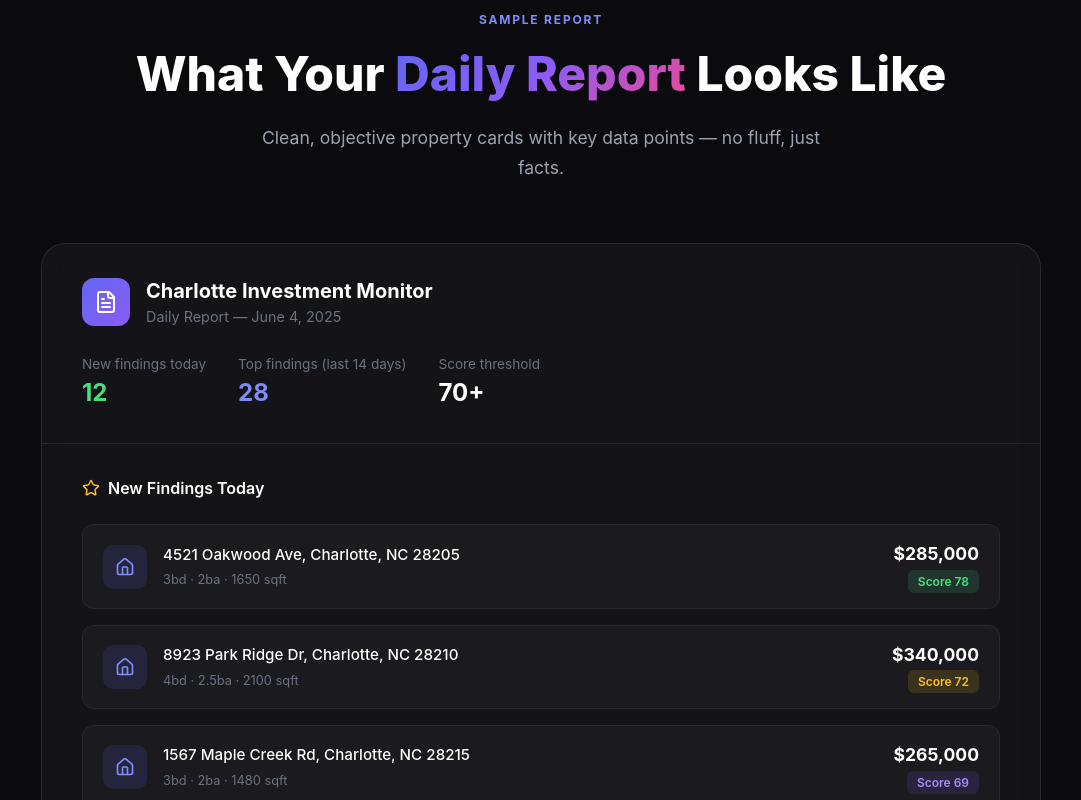
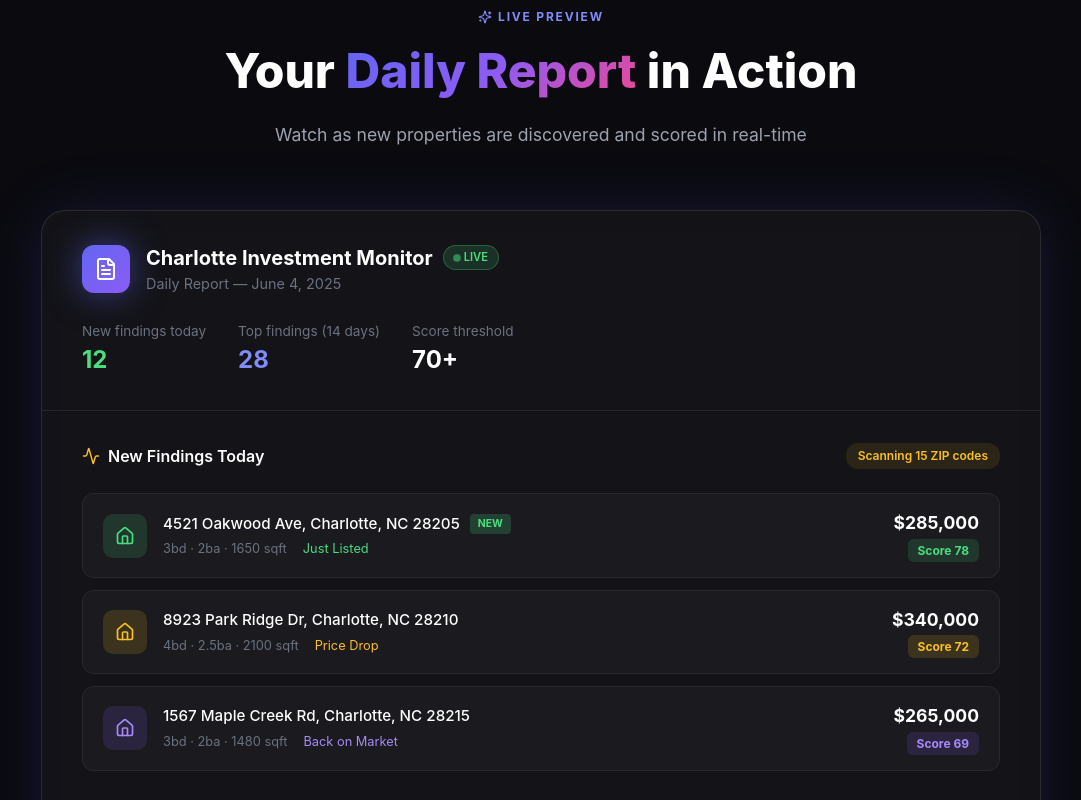
Before and after one commit to tghomboj-web/dara-investment, a Next.js app: page / in a window 1280 px wide. Shown: the part 1840-2640 px from the top of the page, without its empty margins (99-1180 px from the left). Built offline with nearby package versions, Linux system fonts and the light colour scheme.

Commit message:
Add animations to SampleReport: staggered slide-in effects, pulsing live indicator, hover effects on listings, animated stats

```diff
--- a/components/SampleReport.tsx
+++ b/components/SampleReport.tsx
@@ -1,21 +1,23 @@
 "use client";
 
-import { FileText, Home, TrendingUp, MapPin, DollarSign, Calendar, Star, ArrowRight } from "lucide-react";
+import { useState, useEffect } from "react";
+import { FileText, Home, TrendingUp, Calendar, Star, ArrowRight, Activity, Sparkles } from "lucide-react";
 
-const newFindings = [
+const initialFindings = [
   {
-    icon: Home,
+    id: 1,
     address: "4521 Oakwood Ave, Charlotte, NC 28205",
     beds: 3,
     baths: 2,
     sqft: 1650,
     price: "$285,000",
     score: 78,
-    status: "New Listing",
+    status: "Just Listed",
     badge: "green",
+    delay: 0,
   },
   {
-    icon: Home,
+    id: 2,
     address: "8923 Park Ridge Dr, Charlotte, NC 28210",
     beds: 4,
     baths: 2.5,
@@ -24,9 +26,10 @@ const newFindings = [
     score: 72,
     status: "Price Drop",
     badge: "yellow",
+    delay: 200,
   },
   {
-    icon: Home,
+    id: 3,
     address: "1567 Maple Creek Rd, Charlotte, NC 28215",
     beds: 3,
     baths: 2,
@@ -35,12 +38,13 @@ const newFindings = [
     score: 69,
     status: "Back on Market",
     badge: "purple",
+    delay: 400,
   },
 ];
 
 const topFindings = [
   {
-    icon: TrendingUp,
+    id: 1,
     address: "2314 Riverbend Rd, Charlotte, NC 28214",
     price: "$320,000",
     score: 84,
@@ -48,7 +52,7 @@ const topFindings = [
     highlight: "High rental demand area",
   },
   {
-    icon: TrendingUp,
+    id: 2,
     address: "7896 Hunters Pointe, Charlotte, NC 28269",
     price: "$295,000",
     score: 81,
@@ -58,6 +62,27 @@ const topFindings = [
 ];
 
 export default function SampleReport() {
+  const [mounted, setMounted] = useState(false);
+  const [animatedFindings, setAnimatedFindings] = useState<number[]>([]);
+  const [pulseStats, setPulseStats] = useState(false);
+
+  useEffect(() => {
+    setMounted(true);
+
+    initialFindings.forEach((finding) => {
+      setTimeout(() => {
+        setAnimatedFindings((prev) => [...prev, finding.id]);
+      }, finding.delay + 500);
+    });
+
+    const pulseInterval = setInterval(() => {
+      setPulseStats(true);
+      setTimeout(() => setPulseStats(false), 600);
+    }, 4000);
+
+    return () => clearInterval(pulseInterval);
+  }, []);
+
   return (
     <section
       id="sample-report"
@@ -68,12 +93,44 @@ export default function SampleReport() {
         <div className="absolute top-0 left-0 right-0 h-px bg-gradient-to-r from-transparent via-indigo-500/30 to-transparent" />
       </div>
 
+      <style>{`
+        @keyframes slideInUp {
+          from { opacity: 0; transform: translateY(20px); }
+          to { opacity: 1; transform: translateY(0); }
+        }
+        @keyframes pulse-glow {
+          0%, 100% { box-shadow: 0 0 20px rgba(99,102,241,0.3); }
+          50% { box-shadow: 0 0 40px rgba(99,102,241,0.6); }
+        }
+        .listing-card {
+          transition: all 0.3s ease;
+        }
+        .listing-card:hover {
+          transform: translateX(8px);
+          background: rgba(255,255,255,0.06) !important;
+          border-color: rgba(99,102,241,0.3) !important;
+        }
+        .stat-pulse {
+          animation: pulse-glow 0.6s ease;
+        }
+        .animate-slide-in {
+          animation: slideInUp 0.5s ease forwards;
+        }
+        @keyframes dot-pulse {
+          0%, 100% { opacity: 1; transform: scale(1); }
+          50% { opacity: 0.5; transform: scale(1.3); }
+        }
+        .live-dot {
+          animation: dot-pulse 2s infinite;
+        }
+      `}</style>
+
       <div style={{ maxWidth: "1000px", margin: "0 auto" }}>
         {/* Section header */}
         <div style={{ textAlign: "center", marginBottom: "60px" }}>
           <span
             style={{
-              display: "inline-block",
+              display: "inline-flex", alignItems: "center", gap: "6px",
               color: "#818cf8",
               fontSize: "0.75rem",
               fontWeight: 700,
@@ -82,7 +139,8 @@ export default function SampleReport() {
               marginBottom: "16px",
             }}
           >
-            Sample Report
+            <Sparkles size={14} />
+            Live Preview
           </span>
           <h2
             style={{
@@ -93,20 +151,21 @@ export default function SampleReport() {
               lineHeight: 1.2,
             }}
           >
-            What Your <span className="gradient-text">Daily Report</span> Looks Like
+            Your <span className="gradient-text">Daily Report</span> in Action
           </h2>
           <p style={{ color: "#9ca3af", fontSize: "1.1rem", maxWidth: "560px", margin: "0 auto", lineHeight: 1.7 }}>
-            Clean, objective property cards with key data points — no fluff, just facts.
+            Watch as new properties are discovered and scored in real-time
           </p>
         </div>
 
-        {/* Report Card */}
+        {/* Animated Report Card */}
         <div
           className="card-glass"
           style={{
             borderRadius: "24px",
             border: "1px solid rgba(255,255,255,0.1)",
             overflow: "hidden",
+            boxShadow: "0 0 60px rgba(99,102,241,0.15)",
           }}
         >
           {/* Report Header */}
@@ -121,26 +180,40 @@ export default function SampleReport() {
                   display: "flex",
                   alignItems: "center",
                   justifyContent: "center",
+                  animation: mounted ? "pulse-glow 3s ease infinite" : "none",
                 }}
               >
                 <FileText size={24} color="#fff" />
               </div>
-              <div>
+              <div style={{ flex: 1 }}>
+                <div style={{ display: "flex", alignItems: "center", gap: "10px" }}>
                   <h3 style={{ fontSize: "1.25rem", fontWeight: 700, color: "#fff" }}>
                     Charlotte Investment Monitor
                   </h3>
+                  <span
+                    style={{
+                      display: "inline-flex", alignItems: "center", gap: "4px",
+                      padding: "3px 10px", borderRadius: "20px",
+                      background: "rgba(74,222,128,0.15)", border: "1px solid rgba(74,222,128,0.3)",
+                      color: "#4ade80", fontSize: "0.7rem", fontWeight: 600,
+                    }}
+                  >
+                    <span className="live-dot" style={{ width: "6px", height: "6px", background: "#4ade80", borderRadius: "50%", display: "inline-block" }} />
+                    LIVE
+                  </span>
+                </div>
                 <p style={{ color: "#6b7280", fontSize: "0.9rem" }}>Daily Report — June 4, 2025</p>
               </div>
             </div>
 
-            {/* Summary Stats */}
+            {/* Summary Stats with pulse */}
             <div style={{ display: "flex", gap: "32px", marginTop: "24px" }}>
-              <div>
+              <div className={pulseStats ? "stat-pulse" : ""} style={{ transition: "all 0.3s ease" }}>
                 <span style={{ color: "#6b7280", fontSize: "0.85rem" }}>New findings today</span>
                 <p style={{ color: "#4ade80", fontWeight: 700, fontSize: "1.5rem" }}>12</p>
               </div>
-              <div>
-                <span style={{ color: "#6b7280", fontSize: "0.85rem" }}>Top findings (last 14 days)</span>
+              <div className={pulseStats ? "stat-pulse" : ""} style={{ transition: "all 0.3s ease" }}>
+                <span style={{ color: "#6b7280", fontSize: "0.85rem" }}>Top findings (14 days)</span>
                 <p style={{ color: "#818cf8", fontWeight: 700, fontSize: "1.5rem" }}>28</p>
               </div>
               <div>
@@ -150,17 +223,26 @@ export default function SampleReport() {
             </div>
           </div>
 
-          {/* New Findings */}
+          {/* Animated New Findings */}
           <div style={{ padding: "32px 40px", borderBottom: "1px solid rgba(255,255,255,0.08)" }}>
             <div style={{ display: "flex", alignItems: "center", gap: "8px", marginBottom: "24px" }}>
-              <Star size={18} color="#fbbf24" />
-              <h4 style={{ fontSize: "1rem", fontWeight: 600, color: "#fff" }}>New Findings Today</h4>
+              <Activity size={18} color="#fbbf24" />
+              <h4 style={{ fontSize: "1rem", fontWeight: 600, color: "#fff" }}>
+                New Findings Today
+              </h4>
+              <span style={{
+                marginLeft: "auto", padding: "4px 12px", borderRadius: "12px",
+                background: "rgba(251,191,36,0.1)", color: "#fbbf24", fontSize: "0.75rem", fontWeight: 600
+              }}>
+                Scanning 15 ZIP codes
+              </span>
             </div>
 
-            <div style={{ display: "flex", flexDirection: "column", gap: "16px" }}>
-              {newFindings.map((finding, i) => (
+            <div style={{ display: "flex", flexDirection: "column", gap: "12px" }}>
+              {initialFindings.map((finding, index) => (
                 <div
-                  key={i}
+                  key={finding.id}
+                  className={`listing-card ${animatedFindings.includes(finding.id) ? "animate-slide-in" : ""}`}
                   style={{
                     display: "flex",
                     alignItems: "center",
@@ -169,29 +251,53 @@ export default function SampleReport() {
                     borderRadius: "12px",
                     background: "rgba(255,255,255,0.03)",
                     border: "1px solid rgba(255,255,255,0.06)",
+                    opacity: animatedFindings.includes(finding.id) ? 1 : 0,
+                    transform: animatedFindings.includes(finding.id) ? "translateY(0)" : "translateY(20px)",
+                    cursor: "pointer",
                   }}
                 >
+                  {/* Animated Icon */}
                   <div
                     style={{
                       width: "44px",
                       height: "44px",
                       borderRadius: "10px",
-                      background: "rgba(99,102,241,0.15)",
+                      background: finding.badge === "green" ? "rgba(74,222,128,0.15)" : finding.badge === "yellow" ? "rgba(251,191,36,0.15)" : "rgba(139,92,246,0.15)",
                       display: "flex",
                       alignItems: "center",
                       justifyContent: "center",
+                      transition: "transform 0.3s ease",
                     }}
                   >
-                    <finding.icon size={20} color="#818cf8" />
+                    <Home
+                      size={20}
+                      color={finding.badge === "green" ? "#4ade80" : finding.badge === "yellow" ? "#fbbf24" : "#a78bfa"}
+                    />
                   </div>
+
                   <div style={{ flex: 1 }}>
-                    <p style={{ color: "#fff", fontWeight: 500, fontSize: "0.95rem", marginBottom: "4px" }}>
+                    <div style={{ display: "flex", alignItems: "center", gap: "10px", marginBottom: "4px" }}>
+                      <p style={{ color: "#fff", fontWeight: 500, fontSize: "0.95rem" }}>
                         {finding.address}
                       </p>
+                      {index === 0 && (
+                        <span style={{
+                          padding: "2px 8px", borderRadius: "4px",
+                          background: "rgba(74,222,128,0.2)", color: "#4ade80",
+                          fontSize: "0.65rem", fontWeight: 700,
+                        }}>
+                          NEW
+                        </span>
+                      )}
+                    </div>
                     <div style={{ display: "flex", gap: "16px", color: "#6b7280", fontSize: "0.8rem" }}>
                       <span>{finding.beds}bd · {finding.baths}ba · {finding.sqft} sqft</span>
+                      <span style={{ color: finding.badge === "green" ? "#4ade80" : finding.badge === "yellow" ? "#fbbf24" : "#a78bfa" }}>
+                        {finding.status}
+                      </span>
                     </div>
                   </div>
+
                   <div style={{ textAlign: "right" }}>
                     <p style={{ color: "#fff", fontWeight: 700, fontSize: "1.1rem" }}>{finding.price}</p>
                     <span
@@ -199,7 +305,7 @@ export default function SampleReport() {
                         padding: "4px 10px",
                         borderRadius: "6px",
                         fontSize: "0.75rem",
-                        fontWeight: 600,
+                        fontWeight: 700,
                         background: finding.badge === "green" ? "rgba(74,222,128,0.15)" : finding.badge === "yellow" ? "rgba(251,191,36,0.15)" : "rgba(139,92,246,0.15)",
                         color: finding.badge === "green" ? "#4ade80" : finding.badge === "yellow" ? "#fbbf24" : "#a78bfa",
                       }}
@@ -212,26 +318,34 @@ export default function SampleReport() {
             </div>
           </div>
 
-          {/* Top Findings */}
+          {/* Animated Top Findings */}
           <div style={{ padding: "32px 40px" }}>
             <div style={{ display: "flex", alignItems: "center", gap: "8px", marginBottom: "24px" }}>
               <TrendingUp size={18} color="#818cf8" />
-              <h4 style={{ fontSize: "1rem", fontWeight: 600, color: "#fff" }}>Top Findings From Last 2 Weeks</h4>
+              <h4 style={{ fontSize: "1rem", fontWeight: 600, color: "#fff" }}>
+                Top Findings From Last 2 Weeks
+              </h4>
             </div>
 
             <div style={{ display: "grid", gridTemplateColumns: "repeat(auto-fit, minmax(280px, 1fr))", gap: "16px" }}>
-              {topFindings.map((finding, i) => (
+              {topFindings.map((finding, index) => (
                 <div
-                  key={i}
+                  key={finding.id}
+                  className="listing-card"
                   style={{
                     padding: "20px",
                     borderRadius: "12px",
                     background: "rgba(99,102,241,0.08)",
                     border: "1px solid rgba(99,102,241,0.15)",
+                    transition: "all 0.3s ease",
+                    cursor: "pointer",
+                    opacity: mounted ? 1 : 0,
+                    transform: mounted ? "translateY(0)" : "translateY(10px)",
+                    transitionDelay: `${index * 150}ms`,
                   }}
                 >
                   <div style={{ display: "flex", justifyContent: "space-between", alignItems: "flex-start", marginBottom: "12px" }}>
-                    <p style={{ color: "#fff", fontWeight: 600, fontSize: "0.95rem" }}>{finding.price}</p>
+                    <p style={{ color: "#fff", fontWeight: 700, fontSize: "1.1rem" }}>{finding.price}</p>
                     <span
                       style={{
                         padding: "4px 10px",
@@ -240,15 +354,21 @@ export default function SampleReport() {
                         fontWeight: 700,
                         background: "rgba(74,222,128,0.15)",
                         color: "#4ade80",
+                        border: "1px solid rgba(74,222,128,0.2)",
                       }}
                     >
                       Score {finding.score}
                     </span>
                   </div>
-                  <p style={{ color: "#9ca3af", fontSize: "0.85rem", marginBottom: "8px" }}>{finding.address}</p>
+                  <p style={{ color: "#d1d5db", fontSize: "0.9rem", marginBottom: "8px", fontWeight: 500 }}>{finding.address}</p>
+                  <div style={{ display: "flex", alignItems: "center", justifyContent: "space-between" }}>
                     <div style={{ display: "flex", alignItems: "center", gap: "6px" }}>
                       <Calendar size={12} color="#6b7280" />
                       <span style={{ color: "#6b7280", fontSize: "0.75rem" }}>{finding.daysListed}</span>
+                    </div>
+                    <span style={{ color: "#818cf8", fontSize: "0.75rem", fontWeight: 500 }}>
+                      {finding.highlight}
+                    </span>
                   </div>
                 </div>
               ))}
@@ -259,7 +379,7 @@ export default function SampleReport() {
         {/* CTA */}
         <div style={{ textAlign: "center", marginTop: "48px" }}>
           <p style={{ color: "#6b7280", fontSize: "0.95rem", marginBottom: "16px" }}>
-            Want reports like this delivered to your inbox?
+            Get real-time alerts for properties matching your criteria
           </p>
           <a
             href="/pro"
@@ -274,6 +394,16 @@ export default function SampleReport() {
               fontWeight: 600,
               fontSize: "0.95rem",
               textDecoration: "none",
+              boxShadow: "0 0 40px rgba(99,102,241,0.35)",
+              transition: "all 0.3s ease",
+            }}
+            onMouseEnter={(e) => {
+              e.currentTarget.style.transform = "translateY(-2px)";
+              e.currentTarget.style.boxShadow = "0 0 60px rgba(99,102,241,0.5)";
+            }}
+            onMouseLeave={(e) => {
+              e.currentTarget.style.transform = "translateY(0)";
+              e.currentTarget.style.boxShadow = "0 0 40px rgba(99,102,241,0.35)";
             }}
           >
             Join the Beta
```
Lines whose indentation alone changed are shown as unchanged.
